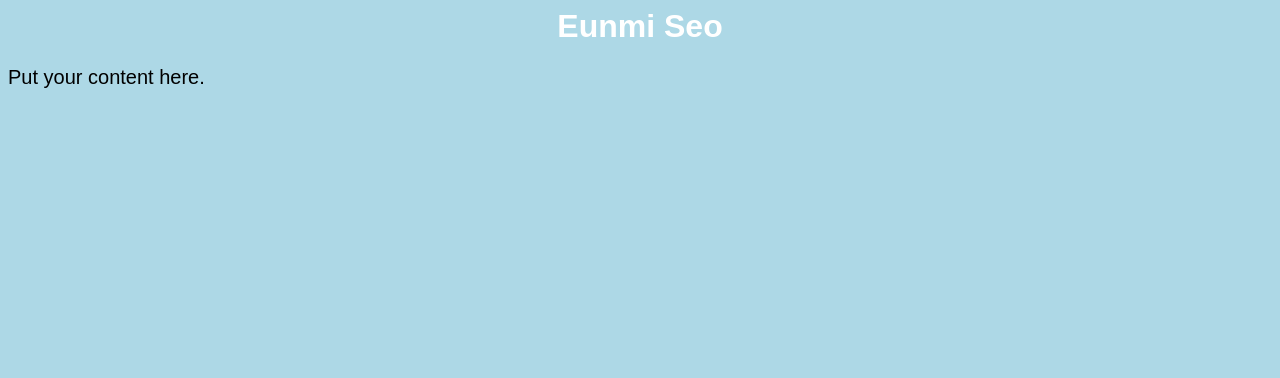
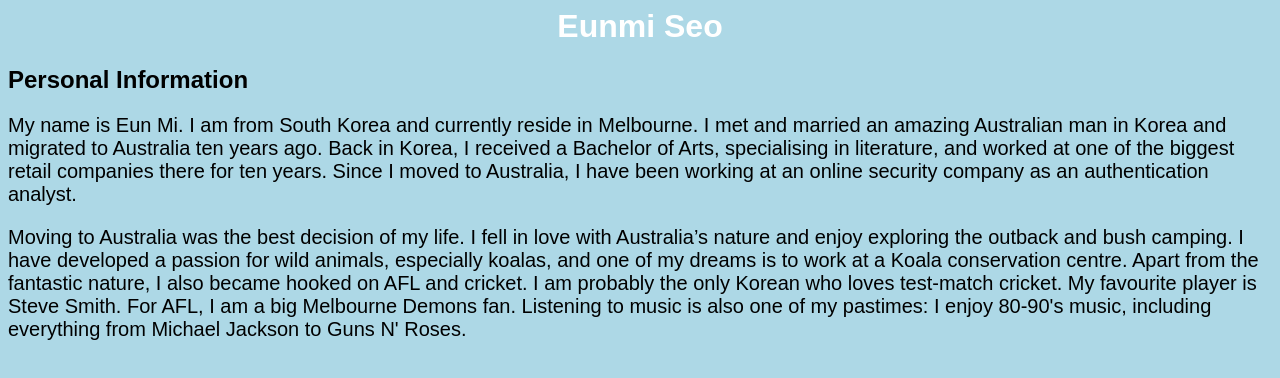
Before and after one commit to Eunmis3909171/IIT, a plain HTML site: page index.html in a window 1280 px wide. Drawn offline with Linux system fonts and the light colour scheme.

Commit message:
Update index.html

```diff
--- a/index.html
+++ b/index.html
@@ -5,6 +5,8 @@
   </head>
   <body>
     <h1>Eunmi Seo</h1>
-    <p>Put your content here.</p>
+    <h2>Personal Information</h2>
+    <p>My name is Eun Mi. I am from South Korea and currently reside in Melbourne. I met and married an amazing Australian man in Korea and migrated to Australia ten years ago. Back in Korea, I received a Bachelor of Arts, specialising in literature, and worked at one of the biggest retail companies there for ten years. Since I moved to Australia, I have been working at an online security company as an authentication analyst.</p>
+    <p>Moving to Australia was the best decision of my life. I fell in love with Australia’s nature and enjoy exploring the outback and bush camping. I have developed a passion for wild animals, especially koalas, and one of my dreams is to work at a Koala conservation centre. Apart from the fantastic nature, I also became hooked on AFL and cricket. I am probably the only Korean who loves test-match cricket. My favourite player is Steve Smith.  For AFL, I am a big Melbourne Demons fan. Listening to music is also one of my pastimes: I enjoy 80-90's music, including everything from Michael Jackson to Guns N' Roses.</p>
   </body>
 </html>
```
